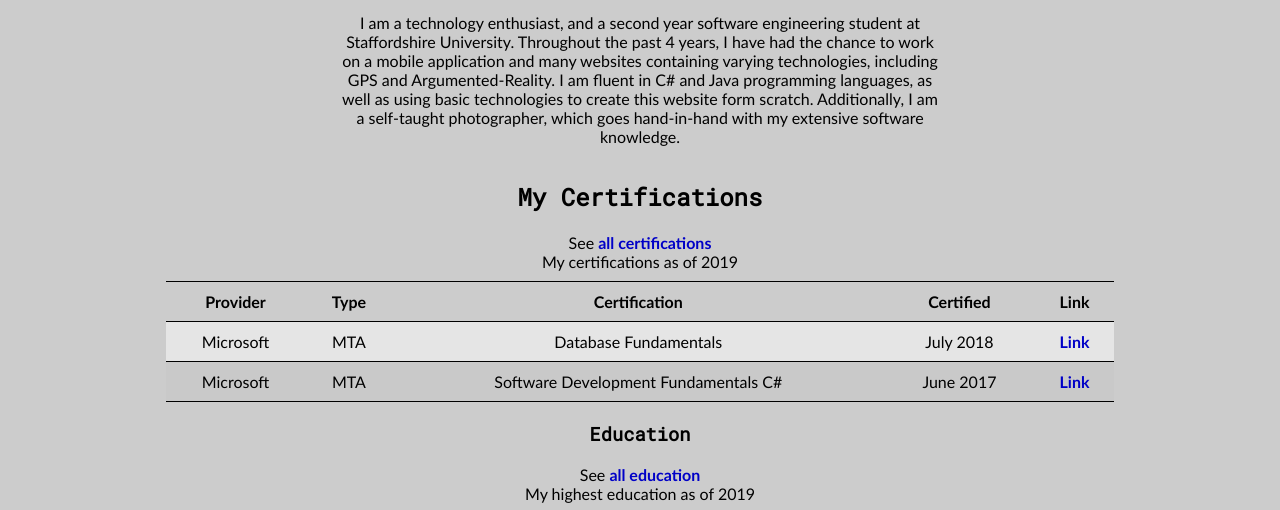
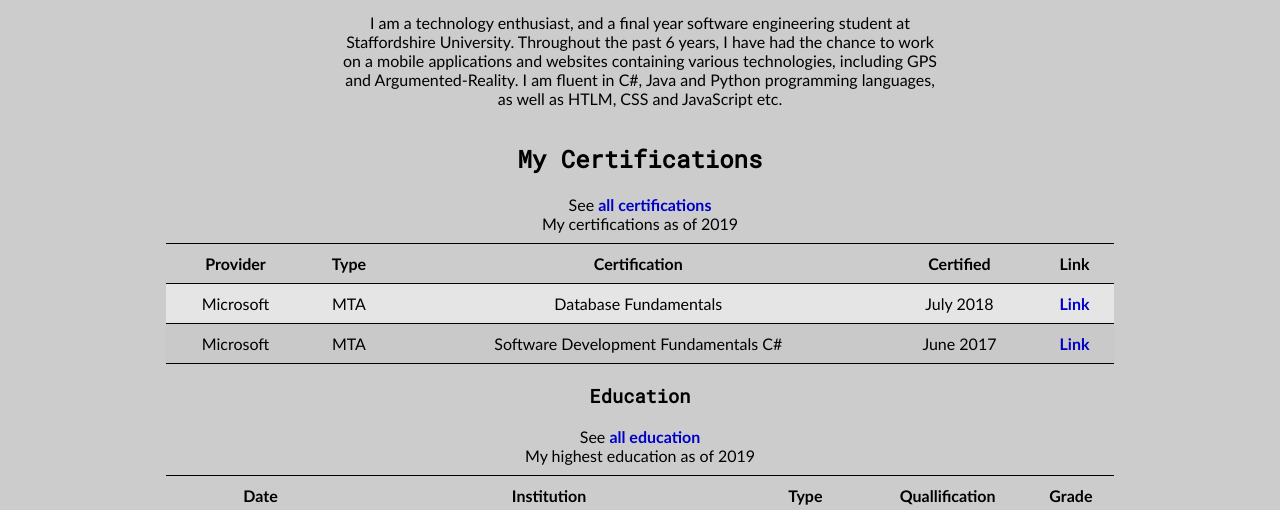
Before and after one commit to DanBuxton/portfolio, a plain HTML site: page public/index.html in a window 1280 px wide. Shown: the part 243-753 px from the top of the page. Drawn offline with Linux system fonts and the light colour scheme; files whose address does not match are found by name.

Commit message:
Updated about me paragraph

```diff
--- a/public/index.html
+++ b/public/index.html
@@ -71,12 +71,11 @@
                 </picture> -->
 
           <p>
-            I am a technology enthusiast, and a second year software engineering student at Staffordshire
-            University. Throughout the past 4 years, I have had the chance to work on a mobile
-            application and many websites containing varying technologies, including GPS and
-            Argumented-Reality. I am fluent in C# and Java programming languages, as well as using basic
-            technologies to create this website form scratch. Additionally, I am a self-taught photographer,
-            which goes hand-in-hand with my extensive software knowledge.
+            I am a technology enthusiast, and a final year software engineering student at Staffordshire
+            University. Throughout the past 6 years, I have had the chance to work on a mobile
+            applications and websites containing various technologies, including GPS and
+            Argumented-Reality. I am fluent in C#, Java and Python programming languages, as well as HTLM, CSS
+            and JavaScript etc.
           </p>
         </section>
 
```
